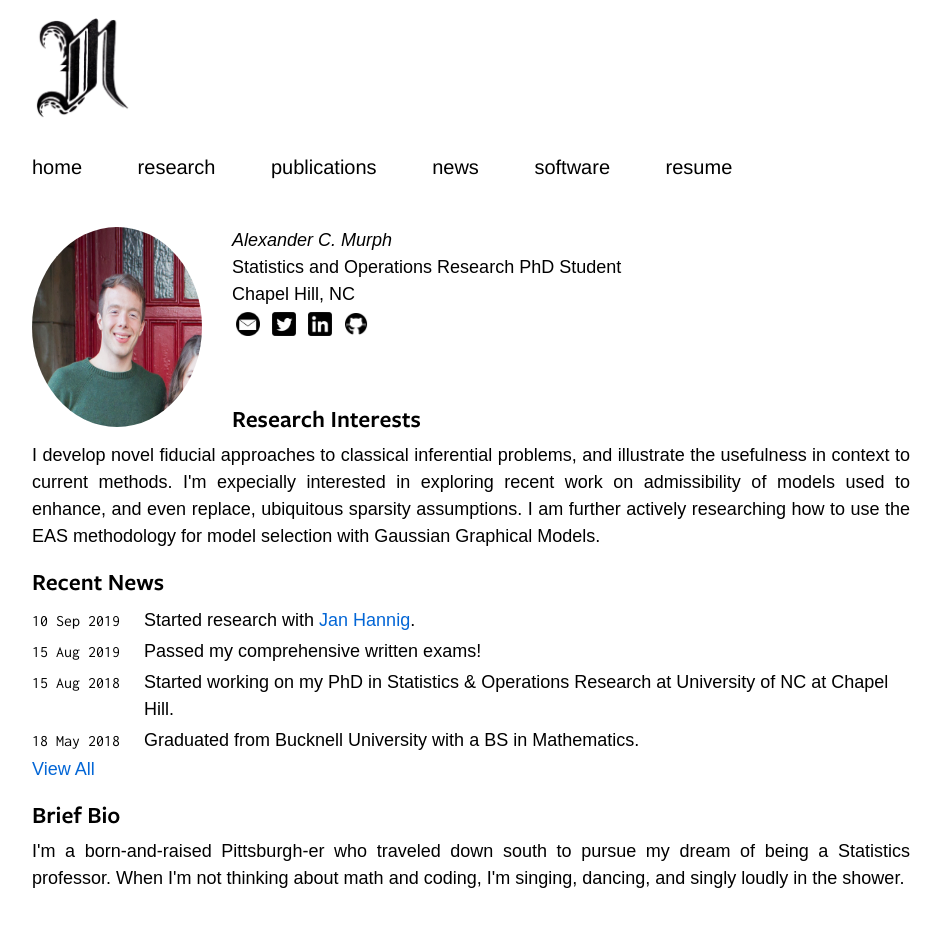
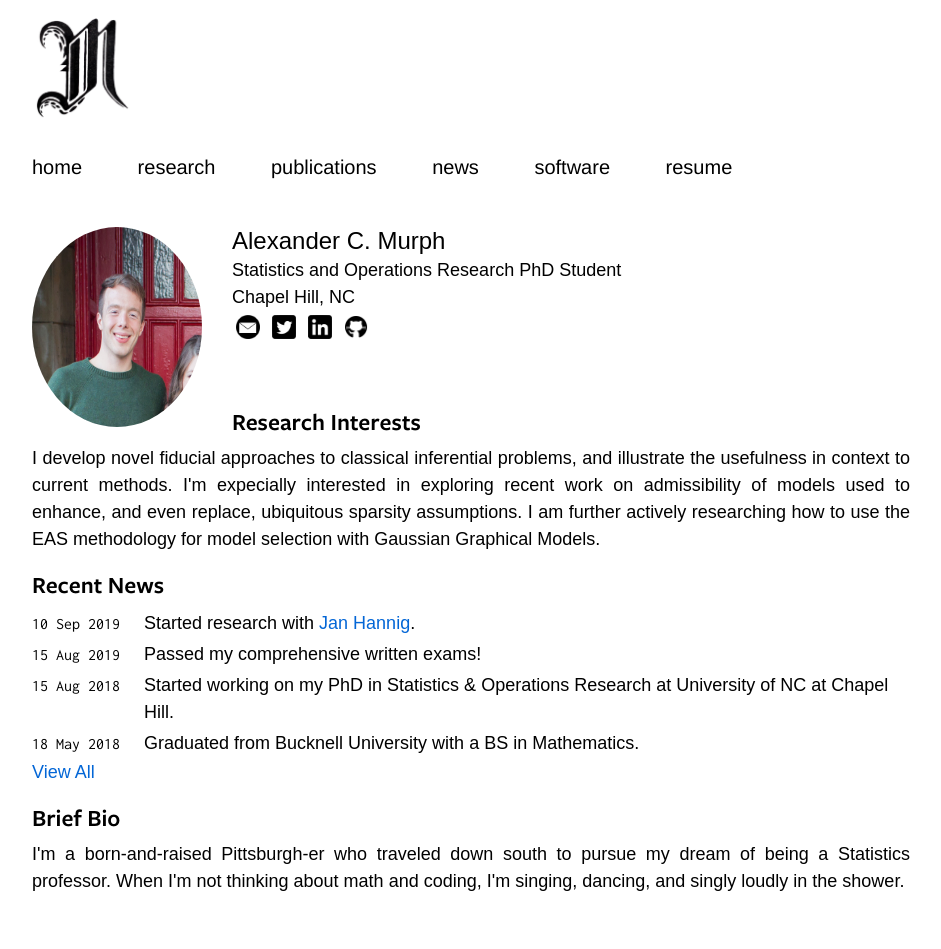
Before and after one commit to sirmurphalot/sirmurphalot.github.io, a Jekyll site: the page built from index.md, in a window 1280 px wide. Shown: the whole page, without its empty margins (169-1110 px from the left). Built offline with Jekyll 4.4.1, drawn with Linux system fonts in a browser that asks for light colours; some web fonts are replaced.

Commit message:
made name larger

```diff
--- a/index.md
+++ b/index.md
@@ -11,7 +11,7 @@ permalink:
         <img src="https://sirmurphalot.github.io/assets/me.jpg" width="170px" height="200px">
     </div>
     <div class="contact">
-        <i>Alexander C. Murph</i> <br>
+        <font size="+2">Alexander C. Murph</font> <br>
         Statistics and Operations Research PhD Student<br>
         Chapel Hill, NC<br>
         <a href="mailto:acmurph@live.unc.edu"> <img src="{{site.url}}css/icons/gmail.jpg"  class="icon"> </a>
```
